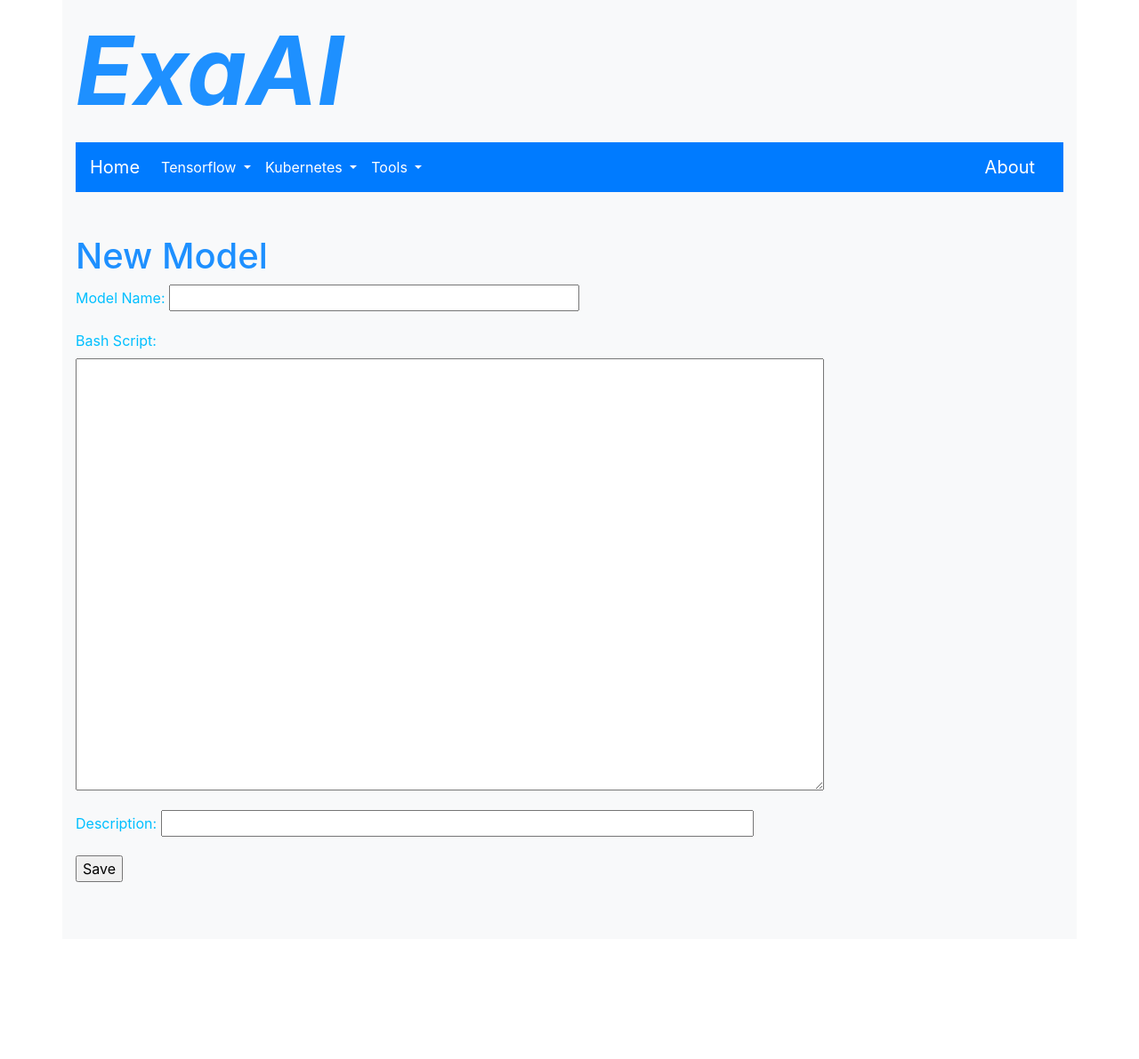
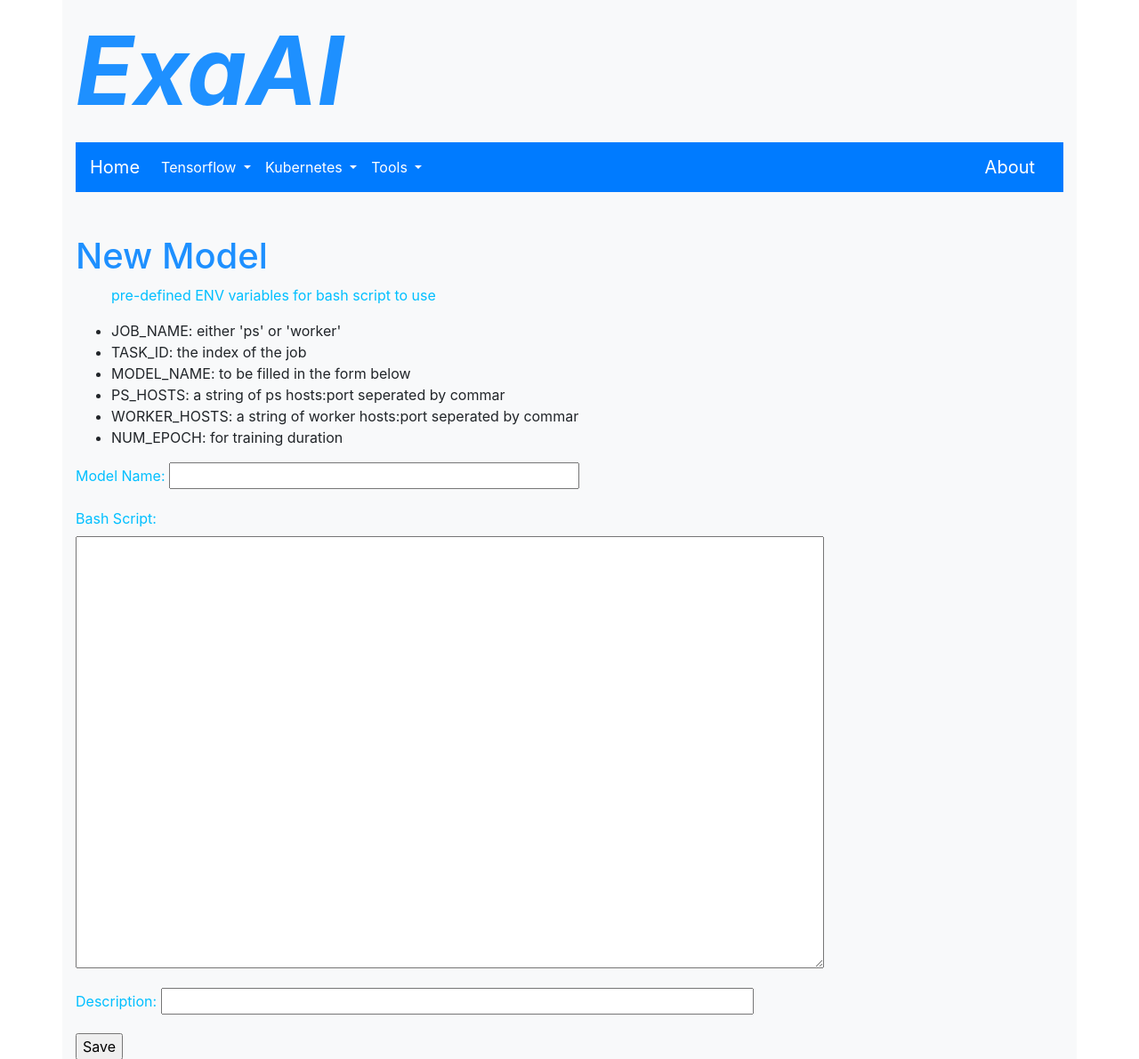
Before and after one commit to lihoukun/CloudAI, a Flask app: page /models/new/ in a window 1280 px wide. Shown: the top 1191 px of the page at 89% size. Before the commit the page ends 992 px from the top, so only its background shows below. Run offline with Flask 2, Linux system fonts and the light colour scheme; some libraries are stand-ins or nearby versions.

Commit message:
increase resource

```diff
--- a/webapp/forms.py
+++ b/webapp/forms.py
@@ -1,6 +1,6 @@
 import re
 from flask_wtf import FlaskForm
-from wtforms import TextField, BooleanField, IntegerField, SelectField, RadioField, SubmitField, TextAreaField
+from wtforms import TextField, BooleanField, IntegerField, SelectField, RadioField, SubmitField, TextAreaField, FloatField
 from wtforms.widgets import TextArea
 from wtforms.validators import NumberRange, DataRequired, ValidationError
 
@@ -10,7 +10,7 @@ class TrainingsNewForm(FlaskForm):
     model_name = SelectField('Select Model: ')
     num_gpu = IntegerField('Number of GPU: ')
     num_cpu = IntegerField('Number of CPU: ')
-    num_epoch = IntegerField('Number of Epoch: ', validators=[NumberRange(min=1)])
+    num_epoch = FloatField('Number of Epoch: ')
     train_option = RadioField('Train Option', choices = [('legacy', 'Continue from Existing Training'), ('new', 'Start a New Training')], default='new')
     train_label = SelectField('Training Label: ')
     submit = SubmitField('Train')
--- a/webapp/main.py
+++ b/webapp/main.py
@@ -56,8 +56,8 @@ def trainings_new():
     form.model_name.choices = [[model[0]]*2 for model in get_models()]
     if not form.train_label.choices:
         form.train_label.choices = [('', '---')]
-    form.num_gpu.validators=[NumberRange(min=1, max=get_max_gpu())]
-    form.num_cpu.validators=[NumberRange(min=1, max=get_max_cpu())]
+    form.num_gpu.validators=[NumberRange(min=0, max=get_max_gpu())]
+    form.num_cpu.validators=[NumberRange(min=0, max=get_max_cpu())]
     if form.validate_on_submit():
         signature = datetime.datetime.now().strftime("%y%m%d%H%M%S")
         train_dir = '/nfs/nvme/train/{}_{}'.format(form.model_name.data, signature)
@@ -79,8 +79,8 @@ def trainings_new():
         return redirect(url_for('training', label='{}_{}'.format(form.model_name.data, signature)))
     return render_template('trainings_new.html', form=form)
 
-@app.route('/trainings/', methods=['GET', 'POST'])
-def trainings():
+@app.route('/trainings/<type>', methods=['GET', 'POST'])
+def trainings(type='active'):
     def get_status(training):
         yaml_file = '/nfs/nvme/train/{}/records/train.yaml'.format(training)
         if not os.path.isfile(yaml_file): return 'STOPPED'
@@ -100,9 +100,12 @@ def trainings():
     data = []
     for training in get_trainings():
         status = get_status(training)
-        data.append([training, status])
+        if type == 'active' and status != 'STOPPED':
+            data.append([training, status])
+        if type != 'active' and status == 'STOPPED':
+            data.append([training, status])
 
-    return render_template('trainings.html', data=data)
+    return render_template('trainings.html', data=data, type=type)
 
 @app.route('/training/<label>', methods=['GET', 'POST'])
 def training(label=None, desc = [], log = []):
--- a/webapp/templates/models_new.html
+++ b/webapp/templates/models_new.html
@@ -4,6 +4,15 @@
 <br/>
 <br/>
     <h1>New Model</h1>
+    <ul>
+        <p>pre-defined ENV variables for bash script to use</p>
+        <li>JOB_NAME: either 'ps' or 'worker'</li>
+        <li>TASK_ID: the index of the job</li>
+        <li>MODEL_NAME: to be filled in the form below</li>
+        <li>PS_HOSTS:  a string of ps hosts:port seperated by commar</li>
+        <li>WORKER_HOSTS: a string of worker hosts:port seperated by commar</li>
+        <li>NUM_EPOCH: for training duration</li>
+    </ul>
     <form action="" method="post">
         {{ form.csrf_token }}
         <p>
```
Also changed, not shown: webapp/scripts/gen_k8s_yaml.py (+4 -4 lines), webapp/templates/trainings.html (+8 -3 lines).
